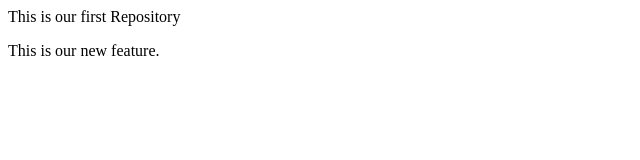
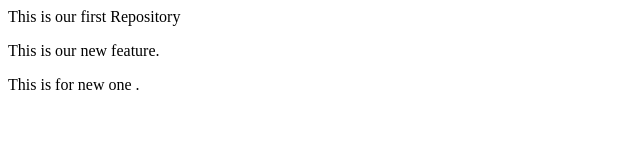
Before and after one commit to WinTalukder/localRepo, a plain HTML site: page LocalRepo/index.html in a window 1280 px wide. Shown: the whole page, without its empty margins (0-640 px from the left). Drawn offline with Linux system fonts and the light colour scheme.

Commit message:
A a new line

```diff
--- a/LocalRepo/index.html
+++ b/LocalRepo/index.html
@@ -1,2 +1,3 @@
 <p>This is our first Repository</p>
 <p>This is our new feature.</p>
+<p>This is for new one .</p>
```
